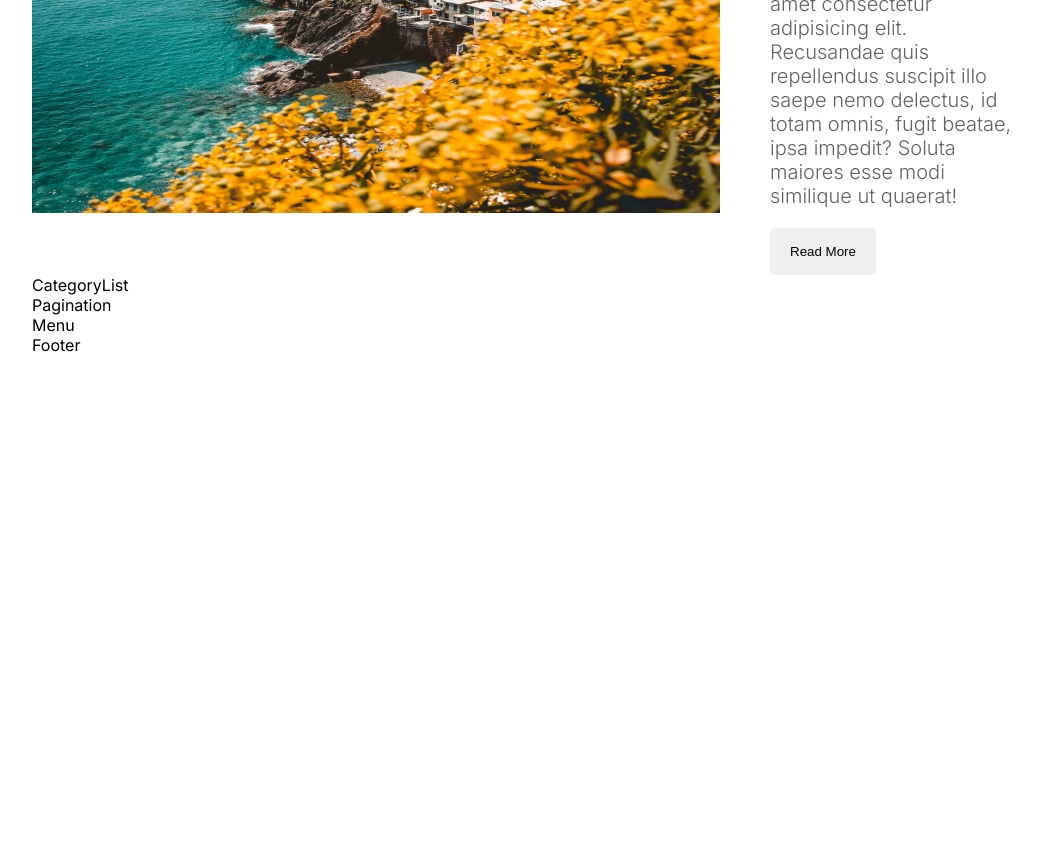
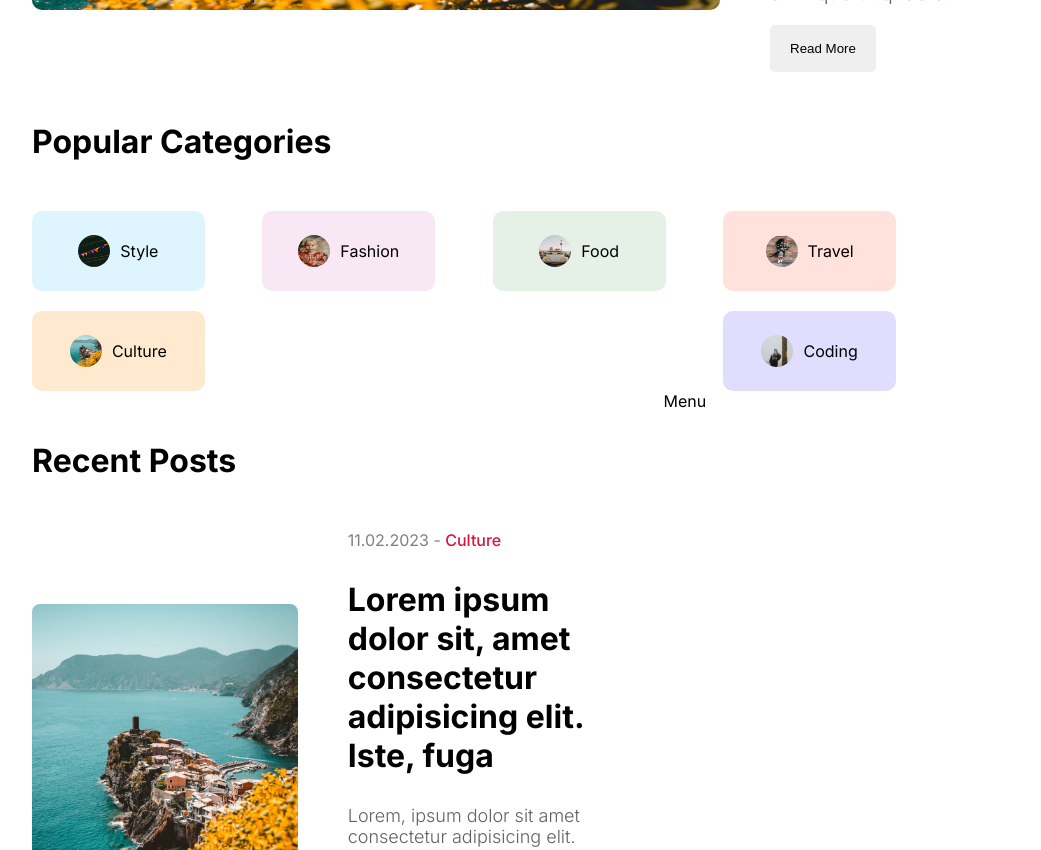
Before and after one commit to mobashirul-alam/dev-scroll, a Next.js app: page / in a window 1280 px wide. Shown: the part 1000-1850 px from the top of the page, without its empty margins (176-1217 px from the left). Before the commit the page ends 1355 px from the top, so only its background shows below. Built offline with nearby package versions, Linux system fonts and the light colour scheme.

Commit message:
Blog Post Card Component Design [Completed]

```diff
--- a/src/app/homepage.module.css
+++ b/src/app/homepage.module.css
@@ -0,0 +1,4 @@
+.content {
+    display: flex;
+    gap: 50px;
+}
--- /dev/null
+++ b/src/components/card/Card.js
@@ -0,0 +1,36 @@
+import Image from "next/image";
+import Link from "next/link";
+import styles from "./card.module.css";
+
+const Card = () => {
+    return (
+        <div className={styles.container}>
+            <div className={styles.imageContainer}>
+                <Image src={"/p1.jpeg"} alt="" fill className={styles.image} />
+            </div>
+            <div className={styles.textContainer}>
+                <div className={styles.detail}>
+                    <span className={styles.date}>11.02.2023 - </span>
+                    <span className={styles.category}>Culture</span>
+                </div>
+                <Link href={"/"}>
+                    <h1>
+                        Lorem ipsum dolor sit, amet consectetur adipisicing
+                        elit. Iste, fuga
+                    </h1>
+                </Link>
+                <p className={styles.desc}>
+                    Lorem, ipsum dolor sit amet consectetur adipisicing elit.
+                    Nemo, iste. Non dolor numquam natus itaque quia modi, minima
+                    odit perferendis enim vitae illum placeat eveniet accusamus
+                    eum illo. Sapiente, id.
+                </p>
+                <Link href={"/"} className={styles.link}>
+                    Read More
+                </Link>
+            </div>
+        </div>
+    );
+};
+
+export default Card;
--- /dev/null
+++ b/src/components/card/card.module.css
@@ -0,0 +1,45 @@
+.container {
+    margin-bottom: 50px;
+    display: flex;
+    align-items: center;
+    gap: 50px;
+}
+
+.imageContainer {
+    flex: 1;
+    height: 350px;
+    position: relative;
+}
+
+.image {
+    object-fit: cover;
+    border-radius: 8px;
+}
+
+.textContainer {
+    flex: 1;
+    display: flex;
+    flex-direction: column;
+    gap: 30px;
+}
+
+.date {
+    color: gray;
+}
+
+.category {
+    color: crimson;
+    font-weight: 500;
+}
+
+.desc {
+    font-size: 18px;
+    font-weight: 300;
+    color: var(--softTextColor);
+}
+
+.link {
+    border-bottom: 1px solid crimson;
+    width: max-content;
+    padding: 2px 0;
+}
--- a/src/components/cardList/CardList.js
+++ b/src/components/cardList/CardList.js
@@ -1,5 +1,6 @@
 // components
 import { Pagination } from "@/components/pagination/Pagination";
+import Card from "../card/Card";
 
 // css file
 import styles from "./cardList.module.css";
@@ -7,6 +8,12 @@ import styles from "./cardList.module.css";
 export const CardList = () => {
     return (
         <div className={styles.container}>
+            <h1 className={styles.title}>Recent Posts</h1>
+            <div className={styles.posts}>
+                <Card />
+                <Card />
+                <Card />
+            </div>
             <Pagination />
         </div>
     );
--- a/src/components/cardList/cardList.module.css
+++ b/src/components/cardList/cardList.module.css
@@ -0,0 +1,7 @@
+.container {
+    flex: 5;
+}
+
+.title {
+    margin: 50px 0;
+}
--- a/src/components/categoryList/CategoryList.js
+++ b/src/components/categoryList/CategoryList.js
@@ -1,6 +1,92 @@
 // css file
+import Image from "next/image";
+import Link from "next/link";
 import styles from "./categoryList.module.css";
 
 export const CategoryList = () => {
-    return <div className={styles.container}>CategoryList</div>;
+    return (
+        <div className={styles.container}>
+            <h1 className={styles.title}>Popular Categories</h1>
+            <div className={styles.categories}>
+                <Link
+                    href={"/blog?cat=style"}
+                    className={`${styles.category} ${styles.style}`}
+                >
+                    <Image
+                        src={"/style.png"}
+                        alt=""
+                        width={32}
+                        height={32}
+                        className={styles.image}
+                    />
+                    style
+                </Link>
+                <Link
+                    href={"/blog?cat=fashion"}
+                    className={`${styles.category} ${styles.fashion}`}
+                >
+                    <Image
+                        src={"/fashion.png"}
+                        alt=""
+                        width={32}
+                        height={32}
+                        className={styles.image}
+                    />
+                    fashion
+                </Link>
+                <Link
+                    href={"/blog?cat=food"}
+                    className={`${styles.category} ${styles.food}`}
+                >
+                    <Image
+                        src={"/food.png"}
+                        alt=""
+                        width={32}
+                        height={32}
+                        className={styles.image}
+                    />
+                    food
+                </Link>
+                <Link
+                    href={"/blog?cat=travel"}
+                    className={`${styles.category} ${styles.travel}`}
+                >
+                    <Image
+                        src={"/travel.png"}
+                        alt=""
+                        width={32}
+                        height={32}
+                        className={styles.image}
+                    />
+                    travel
+                </Link>
+                <Link
+                    href={"/blog?cat=culture"}
+                    className={`${styles.category} ${styles.culture}`}
+                >
+                    <Image
+                        src={"/culture.png"}
+                        alt=""
+                        width={32}
+                        height={32}
+                        className={styles.image}
+                    />
+                    culture
+                </Link>
+                <Link
+                    href={"/blog?cat=coding"}
+                    className={`${styles.category} ${styles.coding}`}
+                >
+                    <Image
+                        src={"/coding.png"}
+                        alt=""
+                        width={32}
+                        height={32}
+                        className={styles.image}
+                    />
+                    coding
+                </Link>
+            </div>
+        </div>
+    );
 };
--- a/src/components/categoryList/categoryList.module.css
+++ b/src/components/categoryList/categoryList.module.css
@@ -0,0 +1,73 @@
+.title {
+    margin: 50px 0px;
+}
+
+.categories {
+    display: flex;
+    flex-wrap: wrap;
+    justify-content: space-between;
+    gap: 20px;
+}
+
+.category {
+    display: flex;
+    align-items: center;
+    gap: 10px;
+    text-transform: capitalize;
+    width: 15%;
+    height: 80px;
+    justify-content: center;
+    border-radius: 10px;
+}
+
+.category.style {
+    background-color: #57c4ff31;
+}
+
+.category.fashion {
+    background-color: #da85c731;
+}
+
+.category.food {
+    background-color: #7fb88133;
+}
+
+.category.travel {
+    background-color: #ff795736;
+}
+
+.category.culture {
+    background-color: #ffb04f45;
+}
+
+.category.coding {
+    background-color: #5e4fff31;
+}
+
+.image {
+    border-radius: 50%;
+}
+
+@media screen and (max-width: 1280px) {
+    .category {
+        width: 20%;
+    }
+}
+
+@media screen and (max-width: 1024px) {
+    .category {
+        width: 25%;
+    }
+}
+
+@media screen and (max-width: 768px) {
+    .category {
+        width: 45%;
+    }
+}
+
+@media screen and (max-width: 640px) {
+    .category {
+        width: 100%;
+    }
+}
--- a/src/components/featured/Featured.js
+++ b/src/components/featured/Featured.js
@@ -13,7 +13,13 @@ export const Featured = () => {
             </h1>
             <div className={styles.post}>
                 <div className={styles.imgContainer}>
-                    <Image src={"/p1.jpeg"} alt="" width={688} height={500} />
+                    <Image
+                        src={"/p1.jpeg"}
+                        alt=""
+                        width={688}
+                        height={500}
+                        style={{ borderRadius: "10px" }}
+                    />
                 </div>
                 <div className={styles.textContainer}>
                     <h1 className={styles.postTitle}>
--- a/src/components/featured/featured.module.css
+++ b/src/components/featured/featured.module.css
@@ -42,3 +42,30 @@
     border-radius: 5px;
     width: max-content;
 }
+
+@media screen and (max-width: 1280px) {
+    .title {
+        font-size: 72px;
+    }
+}
+
+@media screen and (max-width: 1024px) {
+    .title {
+        font-size: 64px;
+    }
+    .imgContainer {
+        display: none;
+    }
+}
+
+@media screen and (max-width: 768px) {
+    .title {
+        font-size: 48px;
+    }
+}
+
+@media screen and (max-width: 640px) {
+    .title {
+        font-size: 36px;
+    }
+}
--- a/src/components/menu/menu.module.css
+++ b/src/components/menu/menu.module.css
@@ -0,0 +1,3 @@
+.container {
+    flex: 2;
+}
```
